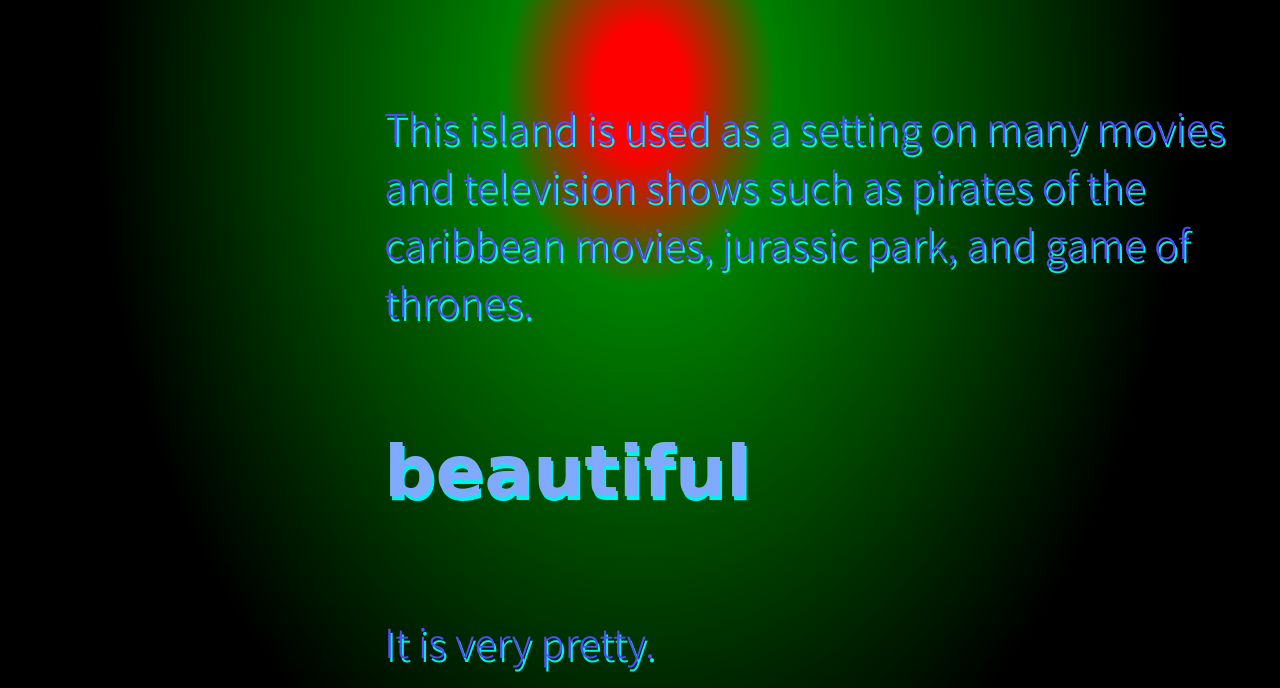
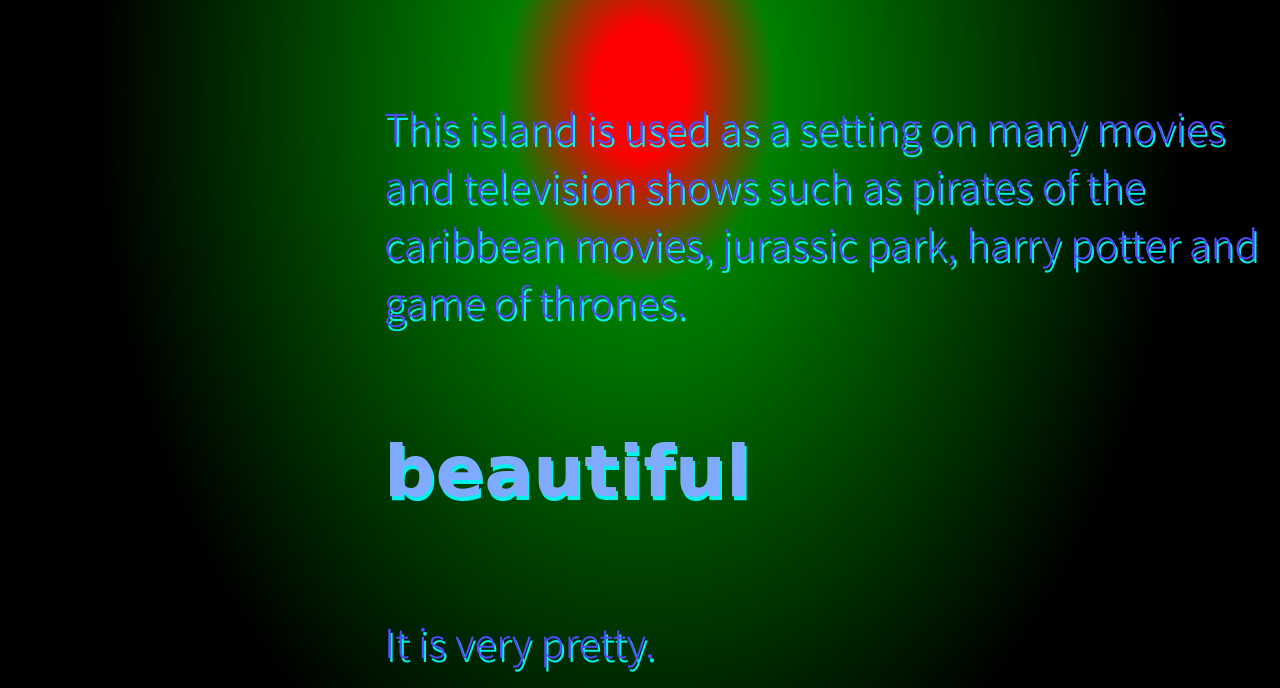
Before and after one commit to diegosalazar343/resort-website, a plain HTML site: page index.html in a window 1280 px wide. Shown: the part 829-1517 px from the top of the page. Drawn offline with Linux system fonts and the light colour scheme; a web font is replaced by a local one.

Commit message:
add text in index.html
Co-authored-by: Tyler Sinks <tyler.sinks@gmail.com>

```diff
--- a/index.html
+++ b/index.html
@@ -20,7 +20,7 @@
   </ol>
 
   <h2>Famous</h2>
-  <p>This island is used as a setting on many movies and television shows such as pirates of the caribbean movies, jurassic park, and game of thrones.</p>
+  <p>This island is used as a setting on many movies and television shows such as pirates of the caribbean movies, jurassic park, harry potter and game of thrones.</p>
 
   <h2>beautiful</h2>
   <p>It is very pretty.</p>
```
